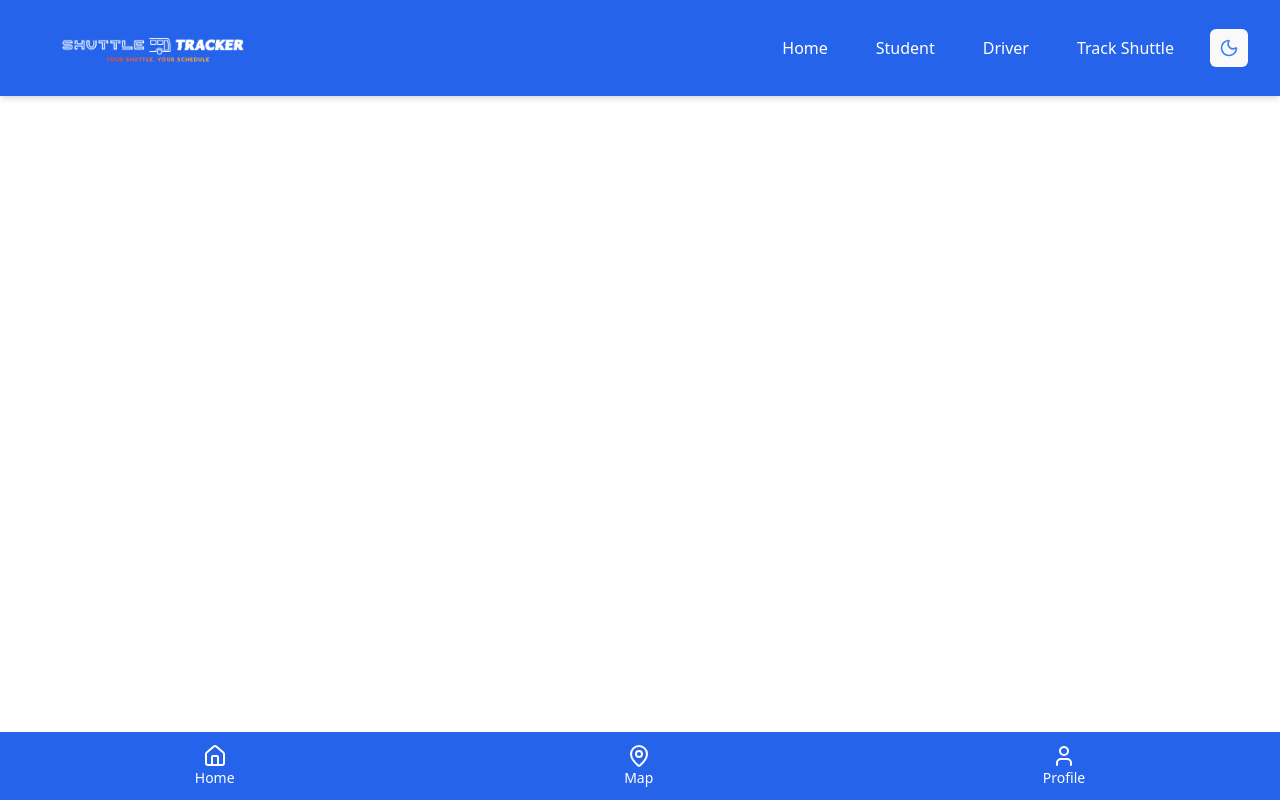
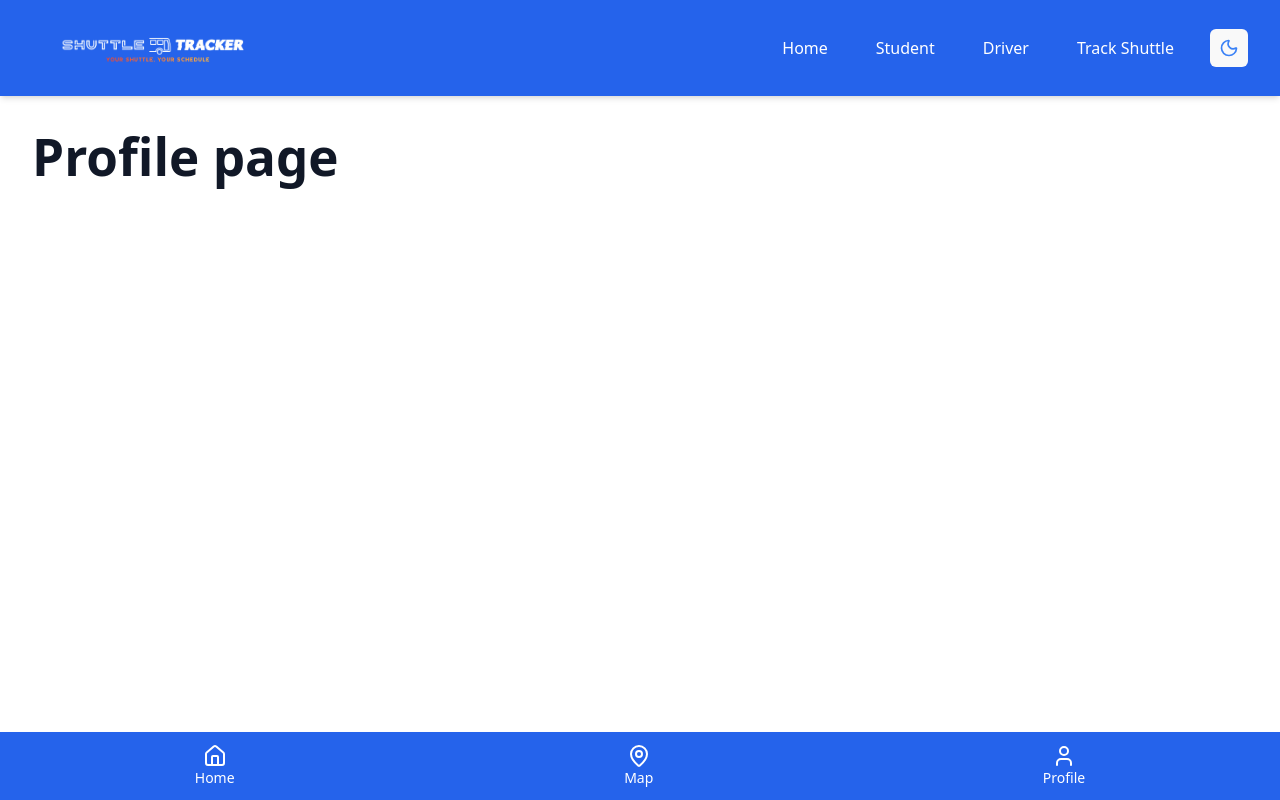
Before and after one commit to nst-sdc/Shuttle_Tracker, a React (Vite) app in the folder frontend/latest/: page /profile in a window 1280 px wide. Built offline with nearby package versions, Linux system fonts and the light colour scheme.

Commit message:
Setup of react router in footer

```diff
--- a/frontend/latest/src/App.jsx
+++ b/frontend/latest/src/App.jsx
@@ -7,6 +7,7 @@ import Student from './pages/Student';
 import Driver from './pages/Driver';
 import TrackShuttle from './pages/TrackShuttle';
 import Footer from './components/Footer';
+import Profile from './pages/Profile';
 function App() {
   return (
     <Router>
@@ -19,6 +20,9 @@ function App() {
               <Route path="/student" element={<Student />} />
               <Route path="/driver" element={<Driver />} />
               <Route path="/track-shuttle" element={<TrackShuttle />} />
+              <Route path="/home" element={<Home />} />
+              <Route path="/map" element={<TrackShuttle />} />
+              <Route path="/profile" element={<Profile />} />
             </Routes>
           </div>
         </main>
--- a/frontend/latest/src/components/Footer.jsx
+++ b/frontend/latest/src/components/Footer.jsx
@@ -1,23 +1,26 @@
 import React from 'react';
+import { Link } from 'react-router-dom';
 import { Home, MapPin, User } from 'lucide-react';
+
 function Footer() {
   return (
     <footer className="fixed bottom-0 left-0 w-full bg-blue-600 dark:bg-gray-800 text-white shadow-md z-50">
       <div className="flex justify-around items-center py-3">
-        <a href="/home" className="flex flex-col items-center text-sm text-white hover:opacity-80">
+        <Link to="/home" className="flex flex-col items-center text-sm text-white hover:opacity-80">
           <Home size={24} color="white" />
-          <span className="text-white">Home</span>
-        </a>
-        <a href="/map" className="flex flex-col items-center text-sm text-white hover:opacity-80">
+          <span>Home</span>
+        </Link>
+        <Link to="/map" className="flex flex-col items-center text-sm text-white hover:opacity-80">
           <MapPin size={24} color="white" />
-          <span className="text-white">Map</span>
-        </a>
-        <a href="/profile" className="flex flex-col items-center text-sm text-white hover:opacity-80">
+          <span>Map</span>
+        </Link>
+        <Link to="/profile" className="flex flex-col items-center text-sm text-white hover:opacity-80">
           <User size={24} color="white" />
-          <span className="text-white">Profile</span>
-        </a>
+          <span>Profile</span>
+        </Link>
       </div>
     </footer>
   );
 }
+
 export default Footer;
--- /dev/null
+++ b/frontend/latest/src/pages/Profile.jsx
@@ -0,0 +1,11 @@
+import React from 'react'
+
+const Profile = () => {
+  return (
+    <div>
+      <h1>Profile page</h1>
+    </div>
+  )
+}
+
+export default Profile
```
Also changed, not shown: 1 other file (tests, documents, lock files or other folders).
